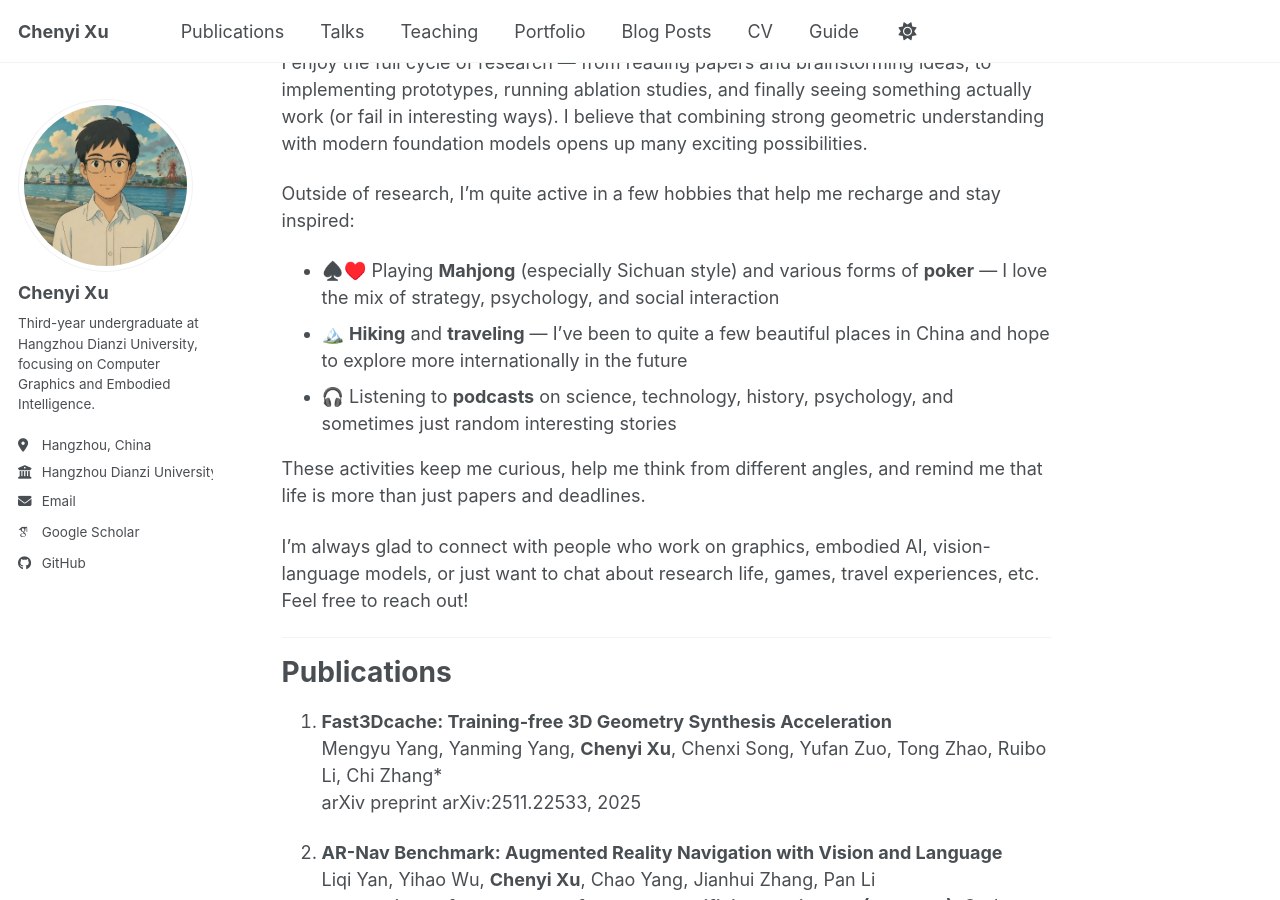
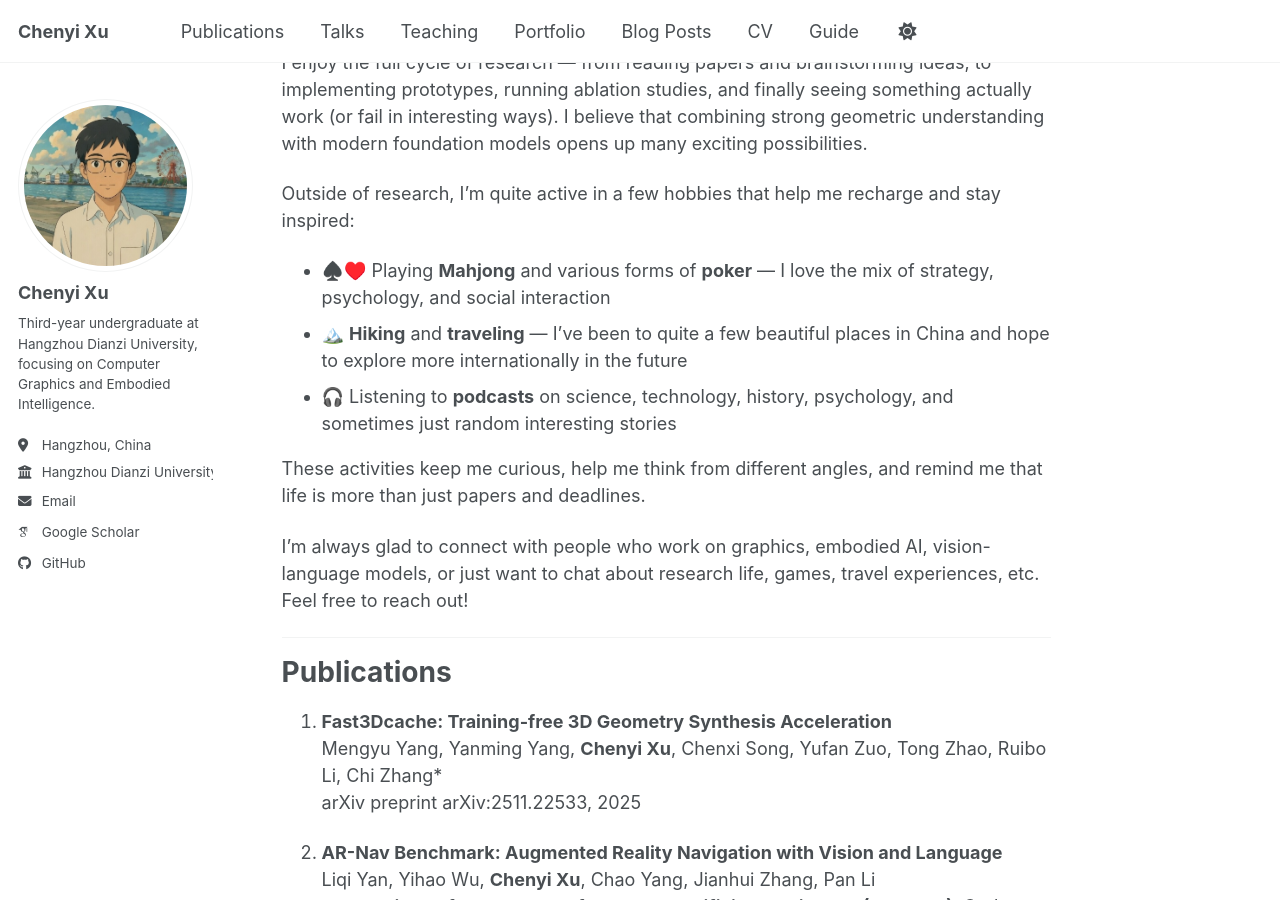
Before and after one commit to ChenyiXu04/ChenyiXu04.github.io, a Jekyll site: the page built from _pages/about.md, in a window 1280 px wide and 900 px high, scrolled down 398 px. Built offline with Jekyll 4.4.1, drawn with Linux system fonts in a browser that asks for light colours; some web fonts are replaced; a script bundle is joined from its source files by our own code; library files that are not in the unit come from our copies.

Commit message:
update config and about page

```diff
--- a/_config.yml
+++ b/_config.yml
@@ -13,10 +13,10 @@ title                    : "Chenyi Xu" # Update this with the title of your site
 title_separator          : "-"
 name                     : &name "Chenyi Xu"
 description              : &description "Chenyi Xu's academic portfolio"   # Update this with a general description of your site, this is the default if not overridden by a page
-url                      : https://academicpages.github.io # The base hostname & protocol for your site e.g. "https://[your GitHub username].github.io",
+url                      : https://chenyixu04.github.io # The base hostname & protocol for your site e.g. "https://[your GitHub username].github.io",
                                                            # or if you already have some other page hosted on Github then use "https://[your GitHub username].github.io/[Your Repo Name]"
 baseurl                  : "" # the subpath of your site, e.g. "/blog"
-repository               : "academicpages/academicpages.github.io"
+repository               : "ChenyiXu04/ChenyiXu04.github.io"
 
 # Site Author - The following control what appear as part of the author content on the side bar.
 #               If a field is blank the icon and link will not appear, otherwise it will be shown.
--- a/_pages/about.md
+++ b/_pages/about.md
@@ -17,7 +17,7 @@ I enjoy the full cycle of research — from reading papers and brainstorming ide
 
 Outside of research, I’m quite active in a few hobbies that help me recharge and stay inspired:
 
-- ♠️♥️ Playing **Mahjong** (especially Sichuan style) and various forms of **poker** — I love the mix of strategy, psychology, and social interaction
+- ♠️♥️ Playing **Mahjong** and various forms of **poker** — I love the mix of strategy, psychology, and social interaction
 - 🏔️ **Hiking** and **traveling** — I’ve been to quite a few beautiful places in China and hope to explore more internationally in the future
 - 🎧 Listening to **podcasts** on science, technology, history, psychology, and sometimes just random interesting stories
 
```
